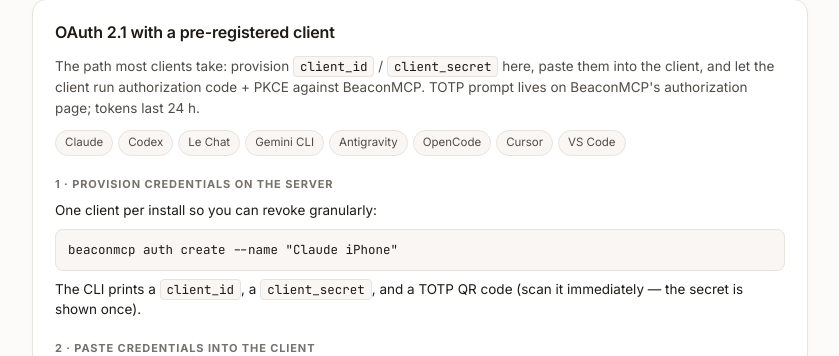
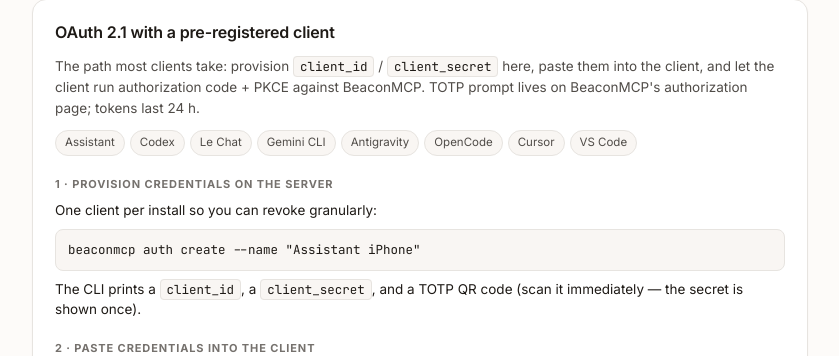
Before and after one commit to Showdown76py/BeaconMCP, a Python web app: template src/beaconmcp/dashboard/templates/tokens.html in a window 1280 px wide. Shown: the part 479-835 px from the top of the page, without its empty margins (220-1059 px from the left). Run offline with Jinja, Linux system fonts and the light colour scheme; the template is opened without the code that fills it, so the values that code supplies are empty.

Commit message:
chore: generalize AI assistant terminology across docs and config

```diff
--- a/src/beaconmcp/__main__.py
+++ b/src/beaconmcp/__main__.py
@@ -83,7 +83,7 @@ def main():
     auth_sub = auth_parser.add_subparsers(dest="auth_command")
 
     create_parser = auth_sub.add_parser("create", help="Create a new client")
-    create_parser.add_argument("--name", required=True, help="Client name (e.g. 'Claude Web', 'My iPhone')")
+    create_parser.add_argument("--name", required=True, help="Client name (e.g. 'Assistant Web', 'My iPhone')")
     create_parser.add_argument("--clients-file", type=Path, default=None, help="Path to clients.json")
 
     list_parser = auth_sub.add_parser("list", help="List all clients")
@@ -312,7 +312,7 @@ def _run_http(mcp, host: str, port: int):
 
     async def protected_resource_metadata(request: Request) -> Response:
         # RFC 9728 - required by the MCP 2025-06-18 spec so that clients
-        # (Claude Web in particular) can discover which authorization server
+        # (Assistant Web in particular) can discover which authorization server
         # protects the /mcp resource. We act as our own authorization server.
         issuer = _issuer(request)
         return JSONResponse({
--- a/src/beaconmcp/dashboard/__init__.py
+++ b/src/beaconmcp/dashboard/__init__.py
@@ -4,7 +4,7 @@ The dashboard is mounted under ``/app/*`` on the same Starlette app as the
 MCP endpoint. It is always-on unless explicitly disabled via
 ``BEACONMCP_DASHBOARD_ENABLED=false`` — the Tokens API page stays useful
 for users who only want to wire external MCP clients (Gemini web,
-ChatGPT, Claude Desktop). The integrated chat panel is gated by
+ChatGPT, Assistant Desktop). The integrated chat panel is gated by
 ``GEMINI_API_KEY`` on top of that (see :func:`has_chat`).
 """
 
--- a/src/beaconmcp/dashboard/chat.py
+++ b/src/beaconmcp/dashboard/chat.py
@@ -880,7 +880,7 @@ class GeminiChatEngine:
 _MAX_TOOL_ROUNDS = 50
 
 # Keep MCP tool orchestration conversational: one tool at a time lets
-# the model add a short sentence between calls (Copilot/Claude style).
+# the model add a short sentence between calls (Copilot/Assistant style).
 _MAX_FUNCTION_CALLS_PER_ROUND = 1
 
 
--- a/src/beaconmcp/dashboard/static/app.css
+++ b/src/beaconmcp/dashboard/static/app.css
@@ -1800,7 +1800,7 @@ details.cors > summary svg { color: var(--accent); }
 #tab-bearer:checked ~ .tab-panel[data-panel="bearer"] { display: block; }
 
 .view-by-platform input[type="radio"] { position: absolute; opacity: 0; pointer-events: none; }
-#p-claude:checked ~ .inner-tabs label[for="p-claude"],
+#p-assistant:checked ~ .inner-tabs label[for="p-assistant"],
 #p-chatgpt:checked ~ .inner-tabs label[for="p-chatgpt"],
 #p-gemini:checked ~ .inner-tabs label[for="p-gemini"],
 #p-mistral:checked ~ .inner-tabs label[for="p-mistral"],
@@ -1812,7 +1812,7 @@ details.cors > summary svg { color: var(--accent); }
   border-bottom-color: var(--accent);
   font-weight: 600;
 }
-#p-claude:checked ~ .tab-panel[data-panel="claude"],
+#p-assistant:checked ~ .tab-panel[data-panel="assistant"],
 #p-chatgpt:checked ~ .tab-panel[data-panel="chatgpt"],
 #p-gemini:checked ~ .tab-panel[data-panel="gemini"],
 #p-mistral:checked ~ .tab-panel[data-panel="mistral"],
@@ -1868,14 +1868,14 @@ details.cors > summary svg { color: var(--accent); }
 .tab-panel input[type="radio"] { position: absolute; opacity: 0; pointer-events: none; }
 .sub-panel { display: none; animation: fade 200ms var(--ease-out); }
 
-/* Claude variants */
+/* Assistant variants */
 #cv-web:checked ~ .sub-tabs label[for="cv-web"],
 #cv-desktop:checked ~ .sub-tabs label[for="cv-desktop"] {
   background: var(--bg-elev); color: var(--fg);
   box-shadow: 0 1px 1px rgba(0,0,0,0.05);
 }
-#cv-web:checked ~ .sub-panel[data-sub="claude-web"],
-#cv-desktop:checked ~ .sub-panel[data-sub="claude-desktop"] { display: block; }
+#cv-web:checked ~ .sub-panel[data-sub="assistant-web"],
+#cv-desktop:checked ~ .sub-panel[data-sub="assistant-desktop"] { display: block; }
 
 /* ChatGPT variants */
 #gv-web:checked ~ .sub-tabs label[for="gv-web"],
--- a/src/beaconmcp/dashboard/templates/chat.html
+++ b/src/beaconmcp/dashboard/templates/chat.html
@@ -60,7 +60,7 @@
       </div>
       <div class="sidebar-cta-text">
         <span class="sidebar-cta-title">API tokens</span>
-        <span class="sidebar-cta-sub">Connect Claude, Cursor, and more</span>
+        <span class="sidebar-cta-sub">Connect Assistant, Cursor, and more</span>
       </div>
       <svg class="sidebar-cta-chev" width="13" height="13"><use href="#i-chev-r"/></svg>
     </a>
--- a/src/beaconmcp/dashboard/templates/tokens.html
+++ b/src/beaconmcp/dashboard/templates/tokens.html
@@ -49,7 +49,7 @@
     <div class="cors-body">
       <p>
         A browser calling a different host has to pass a CORS preflight. Web UIs
-        (<strong>Claude</strong>, <strong>ChatGPT</strong>, <strong>Le Chat</strong>,
+        (<strong>Assistant</strong>, <strong>ChatGPT</strong>, <strong>Le Chat</strong>,
         <strong>Perplexity</strong>, <strong>Gemini Web</strong>) all do this before they can reach
         <code>/mcp</code>. If the origin isn't listed, every request fails silently in the
         browser console.
@@ -57,13 +57,13 @@
       <p>Add the origins you plan to use to <code>beaconmcp.yaml</code>:</p>
 <pre><code>server:
   allowed_origins:
-    - https://claude.ai
+    - https://assistant.ai
     - https://chatgpt.com
     - https://chat.mistral.ai
     - https://www.perplexity.ai
     - https://gemini.google.com</code></pre>
       <p class="small muted">
-        Desktop apps and CLI clients (Claude Desktop, Gemini CLI, Cursor, VS Code, Mistral Vibe,
+        Desktop apps and CLI clients (Assistant Desktop, Gemini CLI, Cursor, VS Code, Mistral Vibe,
         OpenCode) don't run in a browser and don't need an entry here.
       </p>
     </div>
@@ -115,7 +115,7 @@
             </p>
           </div>
           <div class="card-logos">
-            <span class="logo-pill">Claude</span>
+            <span class="logo-pill">Assistant</span>
             <span class="logo-pill">Codex</span>
             <span class="logo-pill">Le Chat</span>
             <span class="logo-pill">Gemini CLI</span>
@@ -127,7 +127,7 @@
 
           <div class="subhead">1 · Provision credentials on the server</div>
           <p>One client per install so you can revoke granularly:</p>
-<pre><code>beaconmcp auth create --name "Claude iPhone"</code></pre>
+<pre><code>beaconmcp auth create --name "Assistant iPhone"</code></pre>
           <p>The CLI prints a <code>client_id</code>, a <code>client_secret</code>, and a TOTP QR code (scan it immediately — the secret is shown once).</p>
 
           <div class="subhead">2 · Paste credentials into the client</div>
@@ -270,7 +270,7 @@
     {# VIEW: BY PLATFORM                                             #}
     {# ============================================================ #}
     <div class="view view-by-platform" role="tabpanel">
-      <input type="radio" name="platform-tab" id="p-claude" checked>
+      <input type="radio" name="platform-tab" id="p-assistant" checked>
       {% if dcr_enabled %}<input type="radio" name="platform-tab" id="p-chatgpt">{% endif %}
       <input type="radio" name="platform-tab" id="p-gemini">
       <input type="radio" name="platform-tab" id="p-mistral">
@@ -279,7 +279,7 @@
       <input type="radio" name="platform-tab" id="p-cursor">
       <input type="radio" name="platform-tab" id="p-other">
       <nav class="inner-tabs" role="tablist">
-        <label for="p-claude" class="inner-tab">Claude</label>
+        <label for="p-assistant" class="inner-tab">Assistant</label>
         {% if dcr_enabled %}<label for="p-chatgpt" class="inner-tab">ChatGPT</label>{% endif %}
         <label for="p-gemini" class="inner-tab">Gemini</label>
         <label for="p-mistral" class="inner-tab">Mistral</label>
@@ -289,39 +289,39 @@
         <label for="p-other" class="inner-tab">Other</label>
       </nav>
 
-      {# ---- Claude ---- #}
-      <div class="tab-panel" data-panel="claude">
+      {# ---- Assistant ---- #}
+      <div class="tab-panel" data-panel="assistant">
         <article class="card">
           <div class="card-head">
             <div class="card-title">
-              <h2>Claude</h2>
+              <h2>Assistant</h2>
               <span class="chip oauth">OAuth 2.1</span>
             </div>
             <p class="muted">
-              Claude uses OAuth with a user-provided client. Same CLI command creates credentials
+              Assistant uses OAuth with a user-provided client. Same CLI command creates credentials
               for every surface — what changes is where you paste them.
             </p>
           </div>
 
-          <input type="radio" name="claude-variant" id="cv-web" checked>
-          <input type="radio" name="claude-variant" id="cv-desktop">
+          <input type="radio" name="assistant-variant" id="cv-web" checked>
+          <input type="radio" name="assistant-variant" id="cv-desktop">
           <nav class="sub-tabs">
             <label for="cv-web" class="sub-tab">Web &amp; Mobile</label>
             <label for="cv-desktop" class="sub-tab">Desktop</label>
           </nav>
 
-          <div class="sub-panel" data-sub="claude-web">
+          <div class="sub-panel" data-sub="assistant-web">
             <ol class="steps">
-              <li>On the server:<pre><code>beaconmcp auth create --name "Claude Web"</code></pre></li>
-              <li>claude.ai or iOS/Android app → <em>Settings → Integrations → Add custom connector</em>.</li>
+              <li>On the server:<pre><code>beaconmcp auth create --name "Assistant Web"</code></pre></li>
+              <li>assistant.ai or iOS/Android app → <em>Settings → Integrations → Add custom connector</em>.</li>
               <li>URL: <code>{{ mcp_url }}</code>. Paste <code>client_id</code> / <code>client_secret</code>.</li>
-              <li>Type your TOTP on the authorization page when Claude redirects you.</li>
+              <li>Type your TOTP on the authorization page when Assistant redirects you.</li>
             </ol>
           </div>
-          <div class="sub-panel" data-sub="claude-desktop">
-            <p>Claude Desktop loads MCP servers from a local JSON config.</p>
-<pre><code>// ~/Library/Application Support/Claude/claude_desktop_config.json (macOS)
-// %APPDATA%\Claude\claude_desktop_config.json (Windows)
+          <div class="sub-panel" data-sub="assistant-desktop">
+            <p>Assistant Desktop loads MCP servers from a local JSON config.</p>
+<pre><code>// ~/Library/Application Support/Assistant/assistant_desktop_config.json (macOS)
+// %APPDATA%\Assistant\assistant_desktop_config.json (Windows)
 {
   "mcpServers": {
     "beaconmcp": {
--- a/src/beaconmcp/server.py
+++ b/src/beaconmcp/server.py
@@ -45,7 +45,7 @@ _allowed_hosts = config.server.allowed_hosts or _csv_env(
 )
 _allowed_origins = config.server.allowed_origins or _csv_env(
     "BEACONMCP_ALLOWED_ORIGINS",
-    ["https://claude.ai", "https://chat.openai.com", "https://gemini.google.com"],
+    ["https://assistant.ai", "https://chat.openai.com", "https://gemini.google.com"],
 )
 
 
--- a/src/beaconmcp/wizard.py
+++ b/src/beaconmcp/wizard.py
@@ -128,7 +128,7 @@ class ServerDraft:
     allowed_hosts: list[str] = field(default_factory=lambda: ["127.0.0.1:*", "localhost:*", "[::1]:*"])
     allowed_origins: list[str] = field(
         default_factory=lambda: [
-            "https://claude.ai",
+            "https://assistant.ai",
             "https://chatgpt.com",
             "https://chat.mistral.ai",
             "https://gemini.google.com",
```
Also changed, not shown: docs/clients.md (+7 -7 lines), docs/dashboard.md (+3 -3 lines), docs/superpowers/specs/2026-04-16-beaconmcp-design.md (+8 -8 lines), src/beaconmcp/auth.py (+4 -4 lines), tests/test_trusted_redirect.py (+7 -7 lines), README.md, 4 other files.
